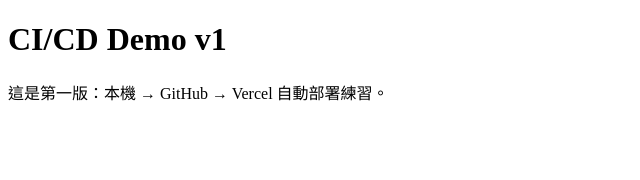
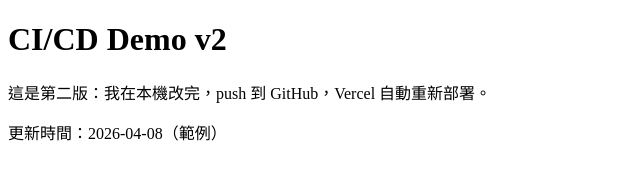
Before and after one commit to Tomsdasd/vercel-cicd-demo, a plain HTML site: page index.html in a window 1280 px wide. Shown: the whole page, without its empty margins (0-640 px from the left). Drawn offline with Linux system fonts and the light colour scheme.

Commit message:
chore: update to v2

```diff
--- a/index.html
+++ b/index.html
@@ -2,10 +2,11 @@
 <html lang="zh-Hant">
 <head>
   <meta charset="UTF-8" />
-  <title>CI/CD Demo v1</title>
+  <title>CI/CD Demo v2</title>
 </head>
 <body>
-  <h1>CI/CD Demo v1</h1>
-  <p>這是第一版：本機 → GitHub → Vercel 自動部署練習。</p>
+  <h1>CI/CD Demo v2</h1>
+  <p>這是第二版：我在本機改完，push 到 GitHub，Vercel 自動重新部署。</p>
+  <p>更新時間：2026-04-08（範例）</p>
 </body>
 </html>
```
